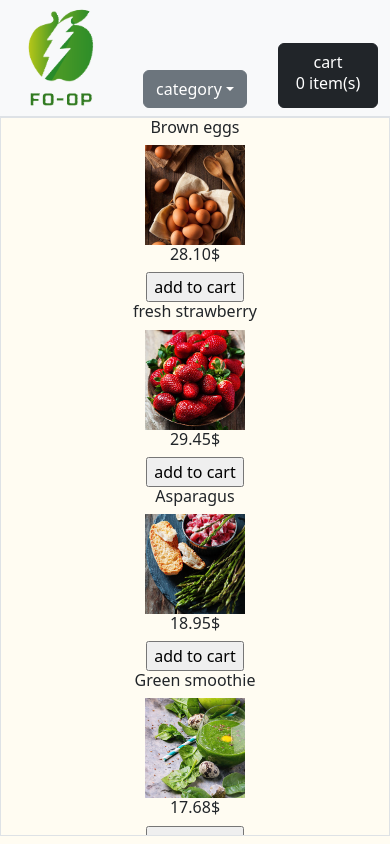
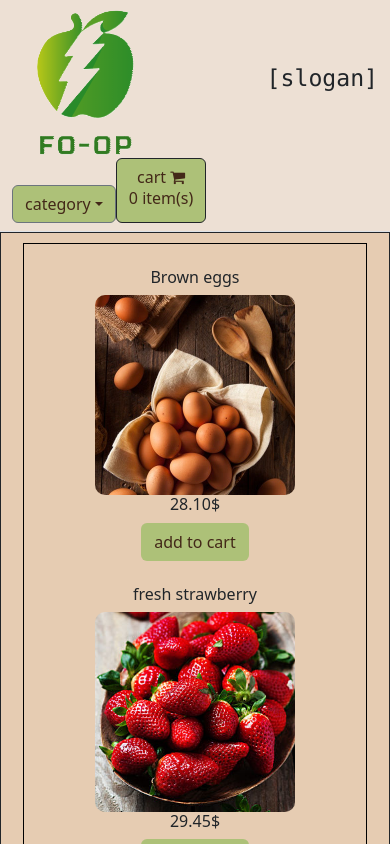
Before and after one commit to zach-dubroc/grocery_site, a React (Create React App) app: page / in a window 390 px wide. Shown: the top 844 px of the page. Built offline with nearby package versions, Linux system fonts and the light colour scheme; the HTML template or start-up script is replaced by a standard one.

Commit message:
styling/formatting

```diff
--- a/public/index.html
+++ b/public/index.html
@@ -3,6 +3,7 @@
 <head>
     <link rel="stylesheet" href="https://cdn.jsdelivr.net/npm/bootstrap@5.3.2/dist/css/bootstrap.min.css">
     <link rel="stylesheet" href="style.css">
+    <link rel="stylesheet" href="https://cdnjs.cloudflare.com/ajax/libs/font-awesome/4.7.0/css/font-awesome.min.css">
     <script src="https://cdn.jsdelivr.net/npm/bootstrap@5.3.3/dist/js/bootstrap.bundle.min.js" integrity="sha384-YvpcrYf0tY3lHB60NNkmXc5s9fDVZLESaAA55NDzOxhy9GkcIdslK1eN7N6jIeHz" crossorigin="anonymous"></script>
 
     <meta charset="UTF-8">
--- a/public/style.css
+++ b/public/style.css
@@ -1,28 +1,63 @@
 /* https://coolors.co/palette/ede0d4-e6ccb2-ddb892-b08968-7f5539-9c6644 */
 
 body{
-    background-color: #fffcf2;
+    background-color: #E6CCB2;
 }
 .header{
-    background-color: #e9d8a6;
+    background-color: #ede0d4;
+}
+
+.cart{
+    background-color: #B08968;
 }
 
 .menu{
-    max-height:85vh;
+    max-height:100vh;
     max-width: 100vw;
 }
 .cart{
-    /* border: 1px solid tomato; */
+
     height: 85vh;
+}
 
+.cartlist{
+    background-color: #fefae0;
 }
+
 img{
     object-fit: cover;
-    width: 100px;
-    height: 100px;
+    width: 150px;
+    height: 150px;
+    border-radius: 10px;
+}
+
+@media(max-width: 576px){
+    .thumbnail{
+        object-fit: cover;
+        width: 200px;
+        height: 200px;
+    }
+
+    .menu{
+       margin: 10px;
+       border: 1px solid black
+    }
+
+    .cart{
+
+        height: 50vh;
+        padding: 15px;
+    }
+
 }
 
 .btn{
-    min-width: 100px;
+    min-width: 0px;
     min-height: 0;
+    background-color: #adc178;
+    color: #432818;
 }
+.btn:hover{
+    background-color: #41521f;
+    color: #efebce;
+}
--- a/src/App.jsx
+++ b/src/App.jsx
@@ -3,22 +3,20 @@ import NavBar from "./components/Header";
 import GroceryMenu from "./components/GroceryMenu";
 import Cart from "./components/Cart";
 import GroceryData from "./components/GroceryData";
-import SearchFilter from "./components/SearchFilter";
+import Footer from "./components/Footer";
 
-//TODO
-//add subtotal into checkout
 function App() {
+  //global states
   const [items, setItems] = React.useState(GroceryData);
   const [cartItems, setCartItems] = React.useState([]);
   const [clear, setClear] = React.useState(false);
   const [showCart, setShowCart] = React.useState(false);
+  //grabs grocerydata types w/o duplicates
   const menuItems = [...new Set(GroceryData.map((x) => x.type))];
-
+  //set category for the filter cp
   const filterItems = (category) => {
     const newItems = GroceryData.filter((newVal) => newVal.type === category);
     setItems(newItems);
-
-    console.log(menuItems);
   };
 
   return (
@@ -33,8 +31,10 @@ function App() {
             filterItems={filterItems}
             setItems={setItems}
             filterLabel={menuItems}
+            clear={clear}
           />
         </div>
+        {/* show/hide cart with class names */}
         <div className={showCart ? "col-sm-4" : "collapse"}>
           <Cart
             cartItems={cartItems}
@@ -43,7 +43,7 @@ function App() {
             clearList={setClear}
           />
         </div>
-
+        {/* resize menu based on cart vis*/}
         <div className={showCart ? "col-sm-8 border" : "col-sm-12 border-top"}>
           <GroceryMenu
             count={cartItems.length}
@@ -52,6 +52,7 @@ function App() {
           />
         </div>
       </div>
+      <Footer />
     </div>
   );
 }
--- a/src/components/CartList.js
+++ b/src/components/CartList.js
@@ -1,13 +1,14 @@
 import React from "react";
-
+//displays price and title from items clicked on in grocery menu
 const CartList = ({ price, title }) => {
   return (
-    <div>
-      <p>
-        item: {title}
-        <br />
-        {price.toFixed(2)}$
-      </p>
+    <div className="d-flex border-bottom border-dark justify-content-between align-items-baseline p-2">
+      <div className="text-start">
+        <h4>{title}</h4>
+      </div>
+      <div className="text-end">
+        <h6>{price.toFixed(2)}$</h6>
+      </div>
     </div>
   );
 };
--- a/src/components/Checkout.js
+++ b/src/components/Checkout.js
@@ -4,30 +4,28 @@ const Checkout = (props) => {
   const handleClick = () => {
     props.clearList((prev) => !prev);
     props.resetItems((prev) => []);
+    console.log(props.clear);
   };
 
   const handleNewOrder = () => {
     props.clearList((prev) => !prev);
     props.resetItems((prev) => []);
+    console.log(props.clear);
   };
 
   return (
     <div className="col-sm-6">
       <input
-        className={`${
-          props.clear ? "collapse" : "visible"
-        } btn-dark btn p-2 m-1 px-1`}
+        className={`${props.clear ? "collapse" : "visible"} btn-dark btn`}
         type="button"
         value="checkout"
         onClick={handleClick}
       />
 
       <input
-        className={`${
-          !props.clear ? "collapse" : "visible"
-        } btn-dark btn p-2 m-1 px-1`}
+        className={`${!props.clear ? "collapse" : "visible"} btn-dark btn`}
         type="button"
-        value="keep shopping"
+        value="new order"
         onClick={handleNewOrder}
       />
     </div>
--- /dev/null
+++ b/src/components/Footer.js
@@ -0,0 +1,17 @@
+import React from "react";
+
+const Footer = () => {
+  return (
+    <div class="container-fluid m-1">
+      <div className="row border-top border-dark">
+        <div className="col-sm-12">
+          <footer>
+            <div class="text-center">© 2020 Copyright: Fo-Op incorporated</div>
+          </footer>
+        </div>
+      </div>
+    </div>
+  );
+};
+
+export default Footer;
--- a/src/components/GroceryItem.js
+++ b/src/components/GroceryItem.js
@@ -1,21 +1,20 @@
 import React from "react";
 //redo
 function groceryItem({ price, title, img, handleItem }) {
-  //take in props for each grocery item card
   let item = { price, title, img, handleItem };
 
   return (
-    <div className="col-sm-4 align-items-center text-center">
+    <div className="col-sm-4 align-items-center text-center mt-4">
       <div className="row text-nowrap overflow-hidden">
         <div className="col-sm-12">
           <h6>{title}</h6>
         </div>
       </div>
-      <img className="thumbail" src={require(`./images/${img}`)} alt="" />
+      <img className="thumbnail" src={require(`./images/${img}`)} alt="" />
       <h6>{price.toFixed(2)}$</h6>
-      {/* set onClick to call function inside of props
-      which comes from main app component, down to menu component, then to here */}
+
       <input
+        className="btn"
         type="button"
         value={`add to cart`}
         onClick={() => handleItem(item)}
--- a/src/components/GroceryMenu.js
+++ b/src/components/GroceryMenu.js
@@ -10,7 +10,7 @@ function GroceryMenu(props) {
 
   return (
     <div className="row">
-      <div className="col-sm-12 border">
+      <div className="col-sm-12 border border-dark">
         <div className="overflow-auto row menu">
           {/* map over grocery data, send props to grocery items component */}
           {props.items.map((y) => {
--- a/src/components/Header.js
+++ b/src/components/Header.js
@@ -1,32 +1,31 @@
 import React from "react";
 import Logo from "./images/foopLogo.png";
 import SearchFilter from "./SearchFilter";
-//check responsives
+
 function NavBar(props) {
+  //sets cart button to show/hide cart on click
   const handleClick = () => {
     props.show((prev) => !prev);
     console.log(props);
   };
 
   return (
-    <div className="row d-flex header">
-      <nav class="navbar bg-light">
+    <div className="row d-flex flex-nowrap header">
+      <nav class="navbar">
         <div class="container-fluid">
           <img src={Logo} />
-
-          <div className="col-sm-4 align-self-end">
+          <h3 className="font-monospace">[slogan]</h3>
+          <div className="align-self-end text-end d-flex pe-2">
+            {/* pass filter functions to filter */}
             <SearchFilter
               menuItems={props.menuItems}
               filterItems={props.filterItems}
               setItems={props.setItems}
               filterLabel={props.menuItems}
             />
-          </div>
-
-          <div className="col-sm-4 align-self-end text-end">
             <button className="btn-dark btn" onClick={handleClick}>
-              cart
-              <h6>{props.count} item(s)</h6>
+              cart <i class="fa fa-shopping-cart"></i>
+              {!props.clear ? <h6>{props.count} item(s)</h6> : ""}
             </button>
           </div>
         </div>
--- a/src/components/SearchFilter.js
+++ b/src/components/SearchFilter.js
@@ -5,9 +5,7 @@ function SearchFilter({ menuItems, filterItems, setItems, filterLabel }) {
   const [label, setLabel] = React.useState("category");
   return (
     <div className="row">
-      <div className="col-sm-12"></div>
-      <div className="d-flex justify-content-center">
-        <div class="dropdown">
+      <div class="dropdown align-self-end">
         <button
           class="btn btn-secondary dropdown-toggle"
           type="button"
@@ -17,7 +15,10 @@ function SearchFilter({ menuItems, filterItems, setItems, filterLabel }) {
         >
           {label}
         </button>
-          <ul class="dropdown-menu" aria-labelledby="dropdownMenuButton1">
+        <ul
+          class="dropdown-menu text-center bg-light"
+          aria-labelledby="dropdownMenuButton1"
+        >
           <button
             class="dropdown-item"
             href="#"
@@ -29,12 +30,14 @@ function SearchFilter({ menuItems, filterItems, setItems, filterLabel }) {
           >
             all
           </button>
+          {/* maps through list of categories makes a button for each*/}
           {menuItems.map((val) => (
             <button
               class="dropdown-item"
               href="#"
               onClick={() => {
                 setLabel((prev) => val);
+                //sends type to filter function
                 filterItems(val);
               }}
               className="btn-dark btn p-2 m-1 px-1"
@@ -45,7 +48,6 @@ function SearchFilter({ menuItems, filterItems, setItems, filterLabel }) {
         </ul>
       </div>
     </div>
-    </div>
   );
 }
 
--- a/src/components/Total.js
+++ b/src/components/Total.js
@@ -4,13 +4,19 @@ function Total(props) {
   //change to be subtotal and total
   //total = total * .07
   let msg = "";
+  let sub = "";
   props.clear
     ? (msg = "ty for shopping!")
-    : "total" + (msg = props.total.toFixed(2) + "$");
+    : (msg = "total + tax : " + props.total.toFixed(2) + "$");
+
+  props.clear
+    ? (sub = "")
+    : (sub = "sub-total : " + props.subTotal.toFixed(2) + "$");
 
   return (
     <div className="col-sm-6">
-      <p>{msg}</p>
+      <h6>{sub}</h6>
+      <h5>{msg}</h5>
     </div>
   );
 }
```
Also changed, not shown: src/components/Cart.js (+17 -7 lines). Lines whose indentation alone changed are shown as unchanged.
